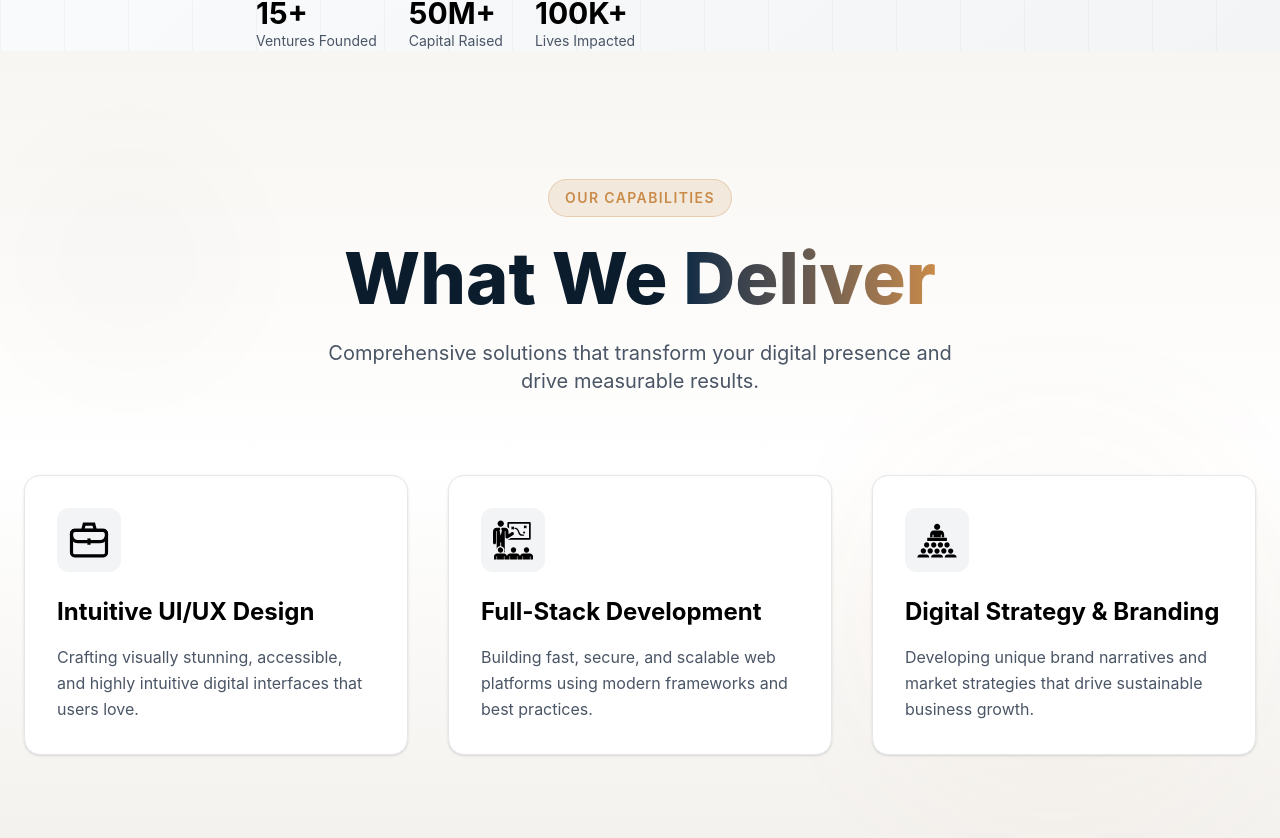
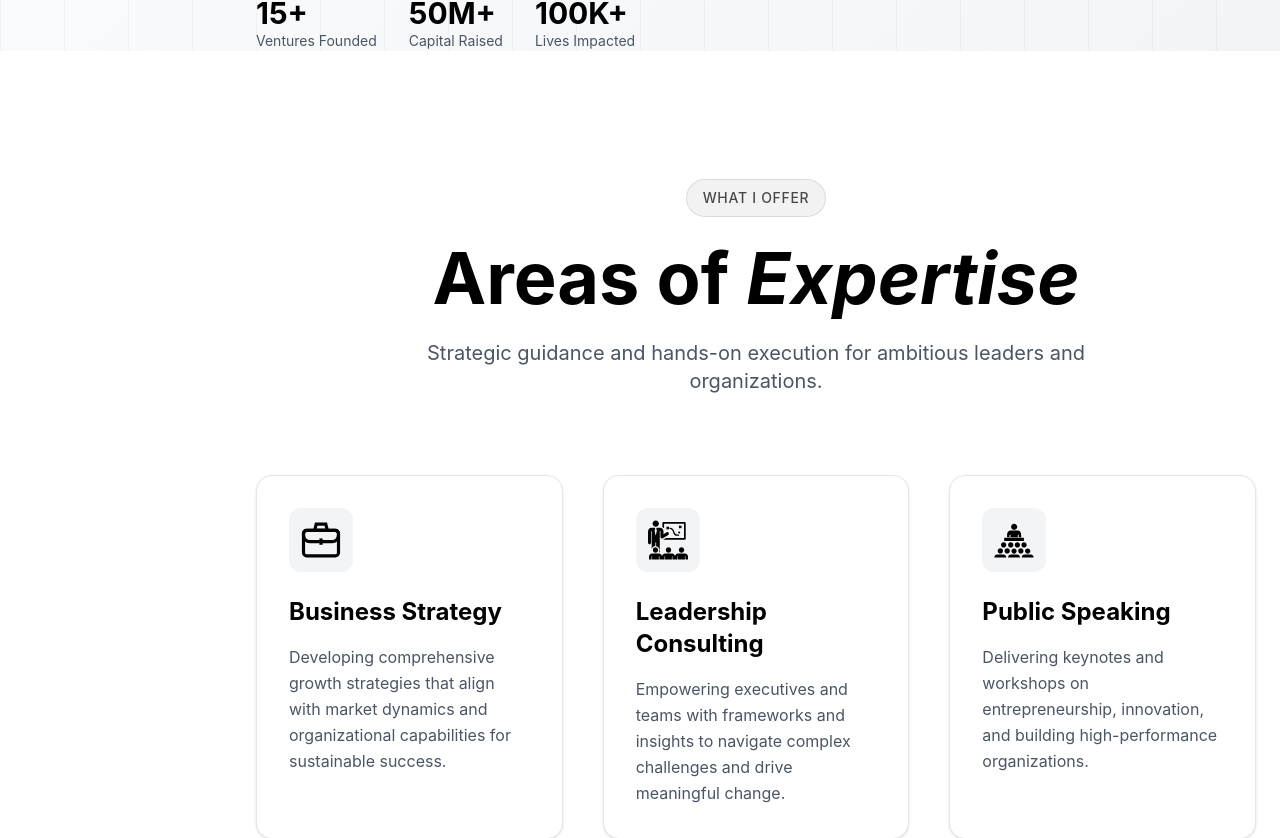
Before and after one commit to theEquinoxDev/Freelance-Agency-Portfolio, a React (Vite) app: page / in a window 1280 px wide. Shown: the part 1033-1871 px from the top of the page. Built offline with nearby package versions, Linux system fonts and the light colour scheme.

Commit message:
revisions by client

```diff
--- a/src/sections/Services.jsx
+++ b/src/sections/Services.jsx
@@ -6,57 +6,38 @@ import icon3 from "../assets/icon3.svg"
 
 export default function Services() {
   return (
-    <section id="services" className="relative py-32 bg-linear-to-b from-[#f8f6f2] via-white to-[#f2f0ec] px-6 overflow-hidden">
-      <div className="absolute top-0 left-0 w-full h-full opacity-30 pointer-events-none">
-        <div className="absolute top-20 left-0 w-64 h-64 bg-primary/5 rounded-full blur-3xl"></div>
-        <div className="absolute bottom-10 right-0 w-md h-112 bg-accent/10 rounded-full blur-3xl"></div>
-      </div>
-
+    <section id="services" className="relative py-32 lg:pl-64 bg-white px-6 overflow-hidden">
       <div className="relative max-w-7xl mx-auto">
-        <motion.div
-          initial={{ opacity: 0, y: 30 }}
-          whileInView={{ opacity: 1, y: 0 }}
-          viewport={{ once: true }}
-          transition={{ duration: 0.6 }}
-          className="text-center mb-20"
-        >
-          <motion.p
-            initial={{ opacity: 0, scale: 0.9 }}
-            whileInView={{ opacity: 1, scale: 1 }}
-            viewport={{ once: true }}
-            transition={{ delay: 0.2 }}
-            className="inline-block px-4 py-2 bg-accent/15 border border-accent/30 rounded-full text-accent font-semibold text-sm uppercase tracking-widest mb-4"
-          >
-            Our Capabilities
-          </motion.p>
-          <h2 className="text-5xl md:text-6xl lg:text-7xl font-extrabold text-dark-bg mb-4 leading-tight">
-            What We{" "}
-            <span className="bg-linear-to-r from-primary to-accent bg-clip-text text-transparent">
-              Deliver
-            </span>
+        <div className="text-center mb-20">
+          <p className="inline-block px-4 py-2 bg-black/5 border border-black/10 rounded-full text-black/70 font-medium text-sm uppercase tracking-wider mb-4">
+            What I Offer
+          </p>
+          <h2 className="text-5xl md:text-6xl lg:text-7xl font-bold text-black mb-4 leading-tight">
+            Areas of{" "}
+            <span className="italic">Expertise</span>
           </h2>
           <p className="text-xl text-gray-600 max-w-2xl mx-auto">
-            Comprehensive solutions that transform your digital presence and drive measurable results.
+            Strategic guidance and hands-on execution for ambitious leaders and organizations.
           </p>
-        </motion.div>
+        </div>
 
         <div className="max-w-7xl mx-auto grid md:grid-cols-3 gap-8 lg:gap-10">
           <ServiceCard
             icon={icon1}
-            title="Intuitive UI/UX Design"
-            description="Crafting visually stunning, accessible, and highly intuitive digital interfaces that users love."
+            title="Business Strategy"
+            description="Developing comprehensive growth strategies that align with market dynamics and organizational capabilities for sustainable success."
             index={0}
           />
           <ServiceCard
             icon={icon2}
-            title="Full-Stack Development"
-            description="Building fast, secure, and scalable web platforms using modern frameworks and best practices."
+            title="Leadership Consulting"
+            description="Empowering executives and teams with frameworks and insights to navigate complex challenges and drive meaningful change."
             index={1}
           />
           <ServiceCard
             icon={icon3}
-            title="Digital Strategy & Branding"
-            description="Developing unique brand narratives and market strategies that drive sustainable business growth."
+            title="Public Speaking"
+            description="Delivering keynotes and workshops on entrepreneurship, innovation, and building high-performance organizations."
             index={2}
           />
         </div>
```
